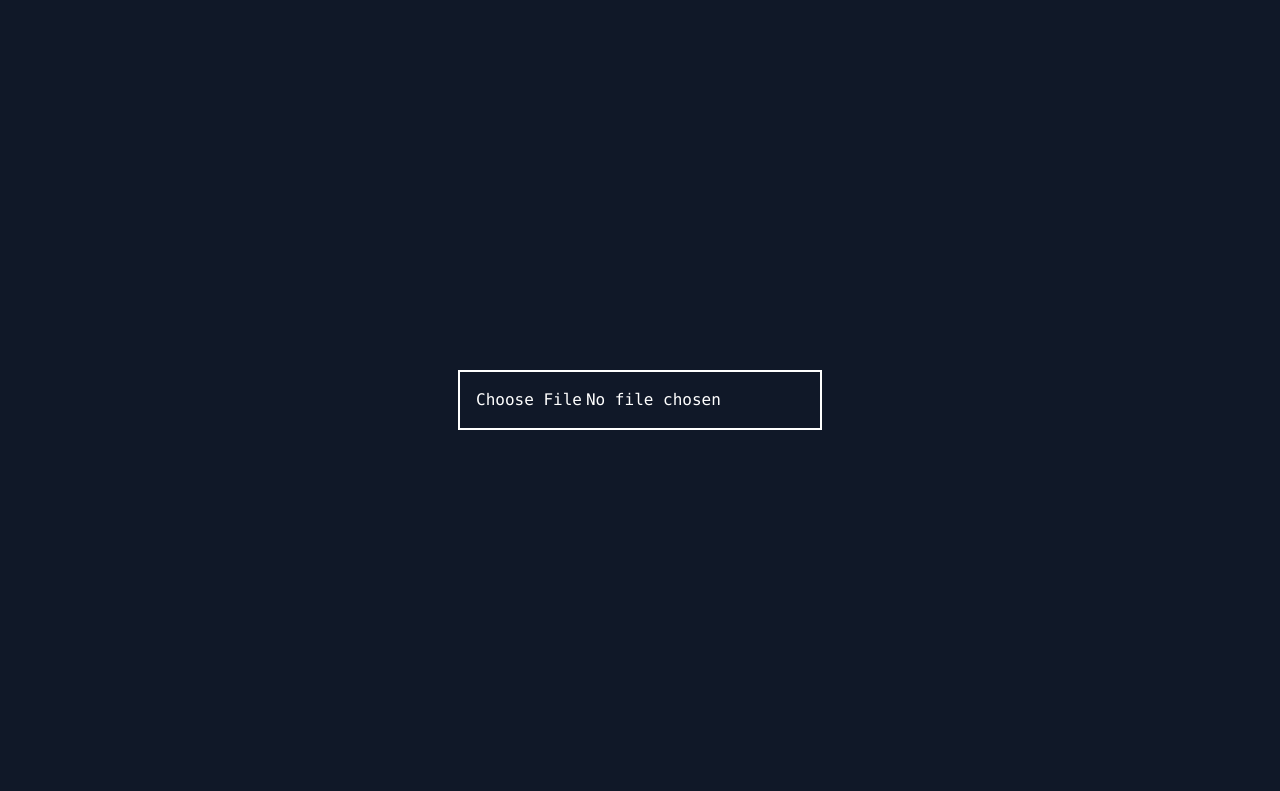
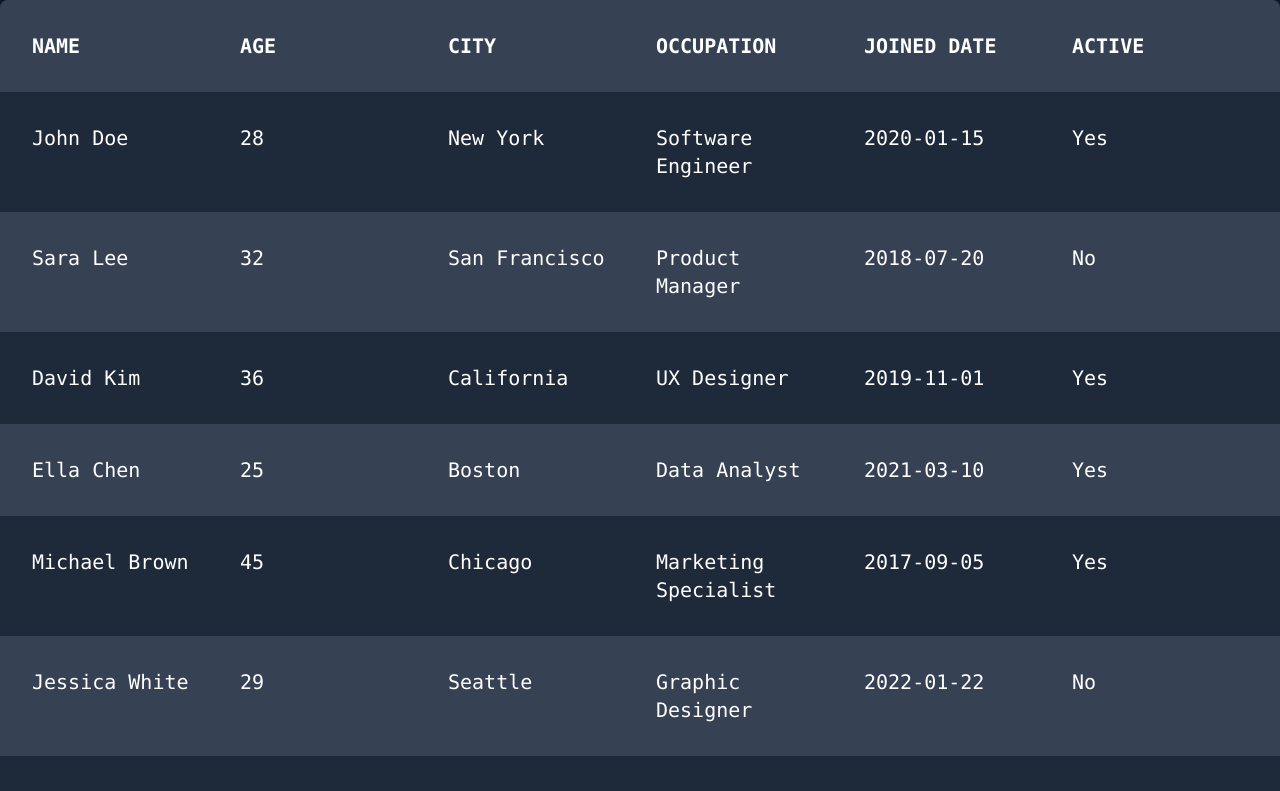
Before and after one commit to Raja-Simform/Atomix, a React (Vite) app: page / in a window 1280 px wide. Shown: the top 791 px of the page. Built offline with nearby package versions, Linux system fonts and the light colour scheme.

Commit message:
refactor :use comonent in parent

```diff
--- a/src/App.tsx
+++ b/src/App.tsx
@@ -1,11 +1,11 @@
 import "./App.css";
-// import DataTable from "./components/DataTable/DataTable";
+import DataTable from "./components/DataTable/DataTable";
 import FileUploader from "./components/FileUploader/FileUploader";
 
 function App() {
   return (
     <>
-      {/* <DataTable
+      <DataTable
         columns={["Name", "Age", "City", "Occupation", "Joined Date", "Active"]}
         data={[
           ["John Doe", 28, "New York", "Software Engineer", "2020-01-15", true],
@@ -45,7 +45,7 @@ function App() {
           ],
           ["Laura Black", 40, "Denver", "HR Manager", "2016-12-01", true],
         ]}
-      /> */}
+      />
       <FileUploader
         accept=".jpg,.png"
         maxSize={5 * 1024 * 1024}
```
